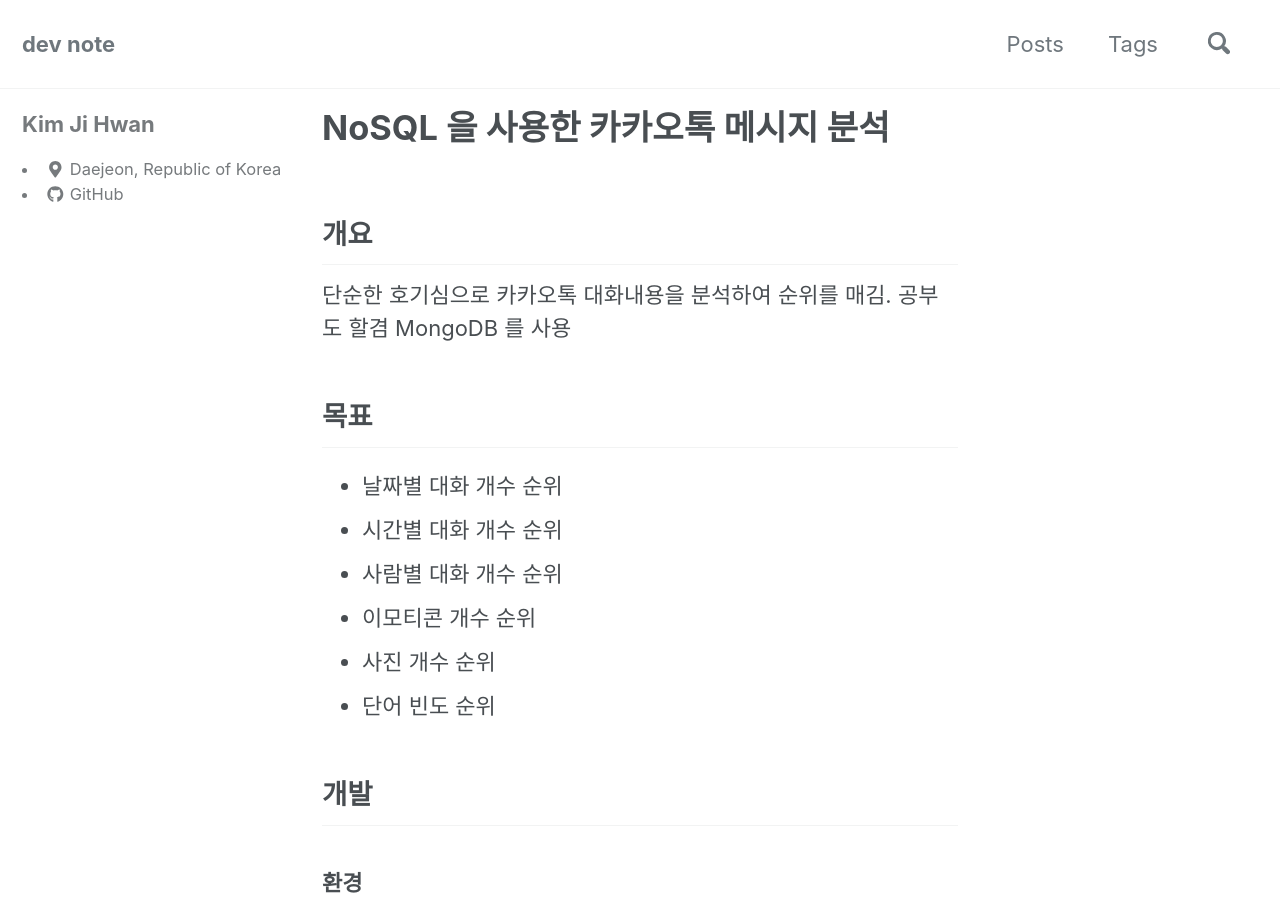
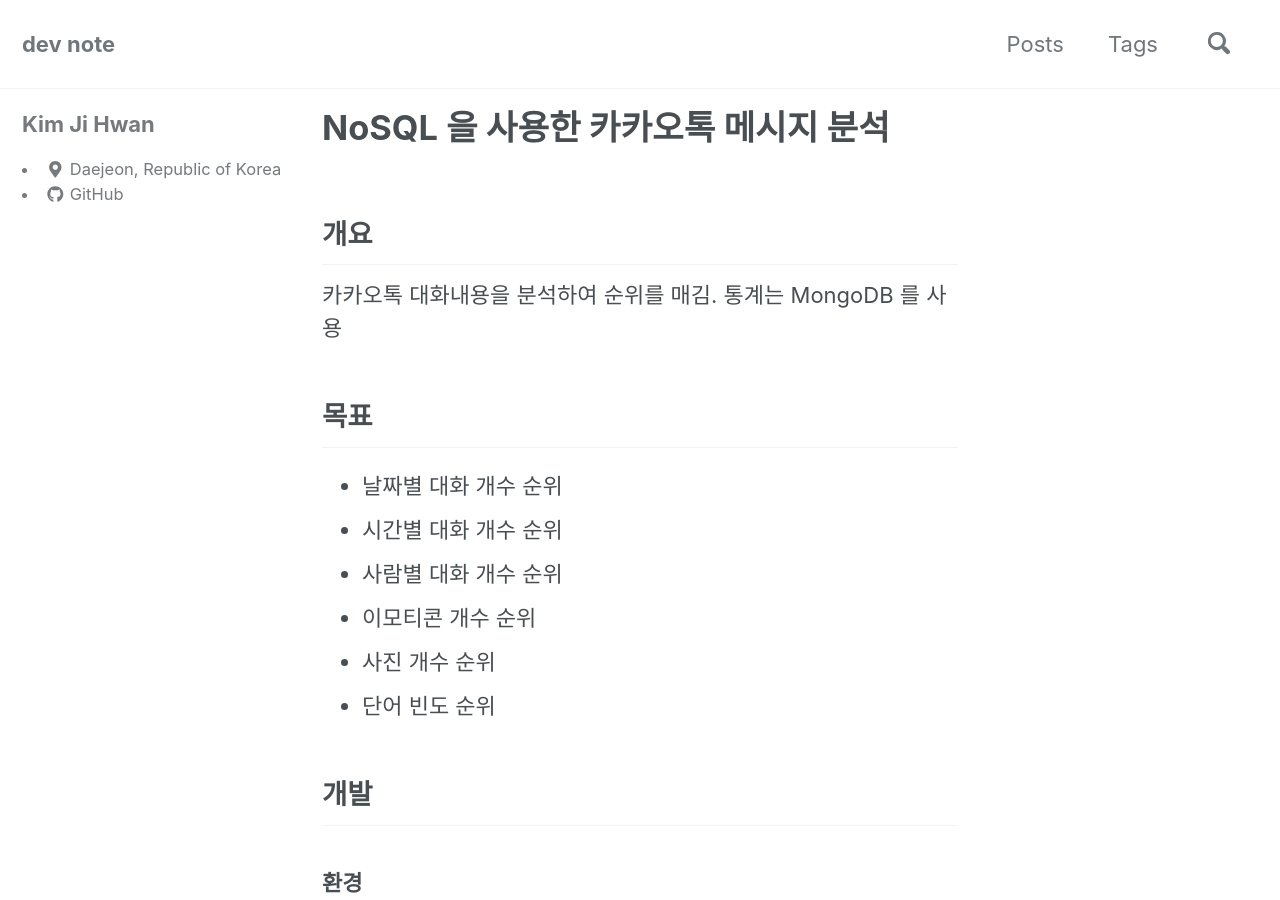
Before and after one commit to kimjh0/kimjh0.github.io, a Jekyll site: the page built from _posts/2019-02-12-NoSQL 을 사용한 카카오톡 메시지 분석.md, in a window 1280 px wide and 900 px high. Built offline with Jekyll 4.4.1, drawn with Linux system fonts in a browser that asks for light colours; cached includes are drawn as plain includes; nearby versions of some CDN libraries.

Commit message:
Update 2019-02-12-NoSQL 을 사용한 카카오톡 메시지 분석.md

```diff
--- a/_posts/2019-02-12-NoSQL 을 사용한 카카오톡 메시지 분석.md
+++ b/_posts/2019-02-12-NoSQL 을 사용한 카카오톡 메시지 분석.md
@@ -5,8 +5,8 @@ tags:
 ---
 
 ## 개요
-단순한 호기심으로 카카오톡 대화내용을 분석하여 순위를 매김.
-공부도 할겸 MongoDB 를 사용
+카카오톡 대화내용을 분석하여 순위를 매김.
+통계는 MongoDB 를 사용
 
 ## 목표
 - 날짜별 대화 개수 순위
```
